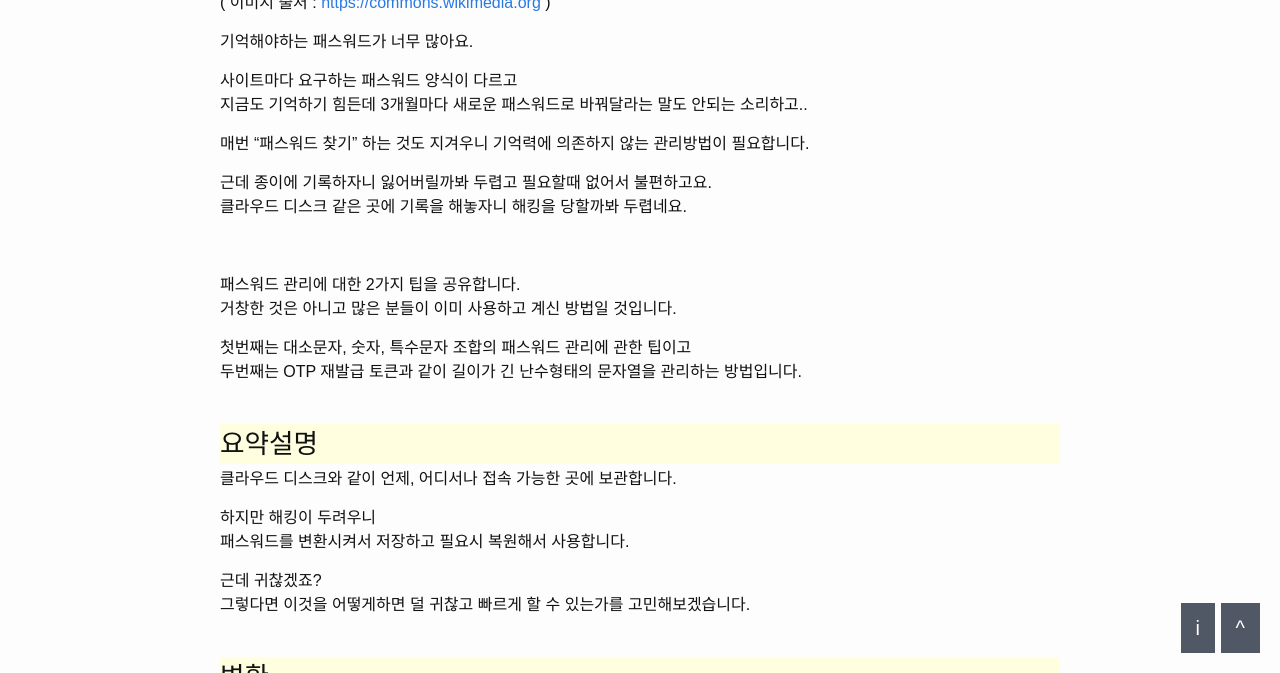
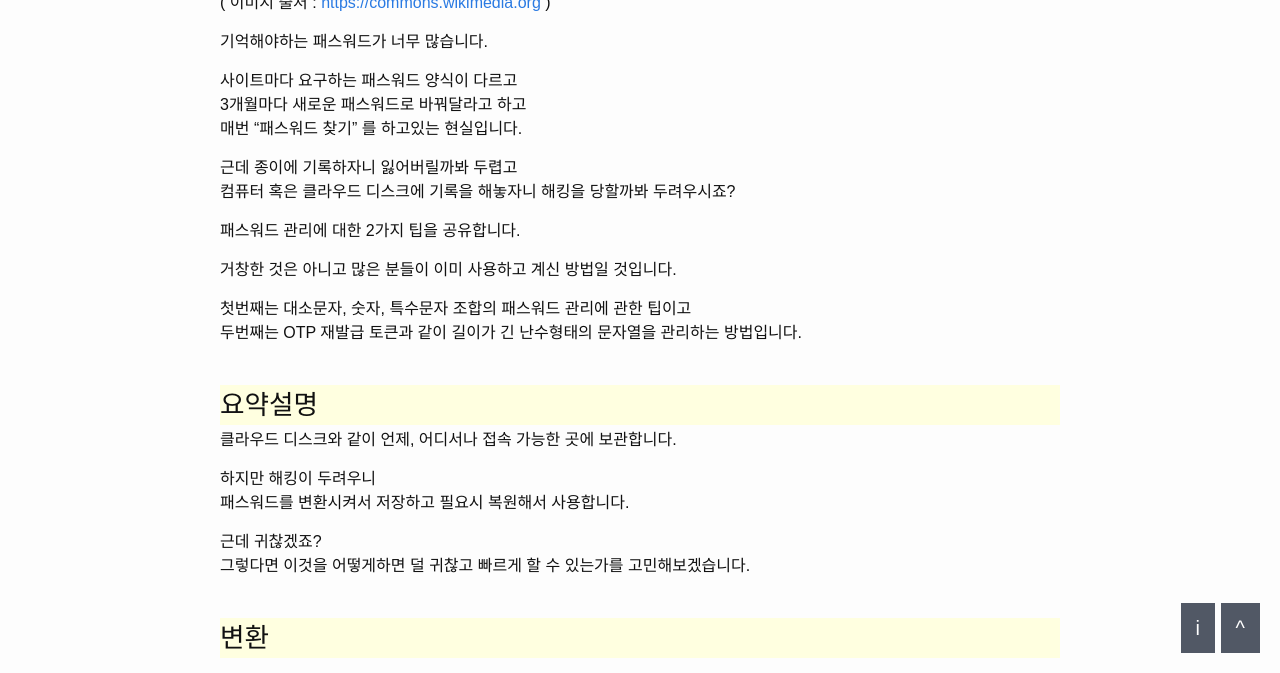
Before and after one commit to dveamer/dveamer.github.io, a Jekyll site: the page built from _posts/Tips/2011-01-26-ManagePswd.md, in a window 1280 px wide and 900 px high, scrolled down 631 px, cut to the strip 227-900 px from the top of the window. Built offline with Jekyll 4.4.1, drawn with Linux system fonts in a browser that asks for light colours; comment, search, counter and statistics services are not loaded; some of the changed text lies outside the part shown.

Commit message:
modify an article

```diff
--- a/_posts/Tips/2011-01-26-ManagePswd.md
+++ b/_posts/Tips/2011-01-26-ManagePswd.md
@@ -10,25 +10,24 @@ tags: Passphrase
 
 ( 이미지 출처 : [https://commons.wikimedia.org](https://commons.wikimedia.org/wiki/User:Zunter/Pictures) )
 
-기억해야하는 패스워드가 너무 많아요.
+기억해야하는 패스워드가 너무 많습니다.
 
 사이트마다 요구하는 패스워드 양식이 다르고
-지금도 기억하기 힘든데 3개월마다 새로운 패스워드로 바꿔달라는 말도 안되는 소리하고..
+3개월마다 새로운 패스워드로 바꿔달라고 하고
+매번 "패스워드 찾기" 를 하고있는 현실입니다.
 
-매번 "패스워드 찾기" 하는 것도 지겨우니 기억력에 의존하지 않는 관리방법이 필요합니다.
-
-근데 종이에 기록하자니 잃어버릴까봐 두렵고 필요할때 없어서 불편하고요.
-클라우드 디스크 같은 곳에 기록을 해놓자니 해킹을 당할까봐 두렵네요.
-
-<br>
+근데 종이에 기록하자니 잃어버릴까봐 두렵고
+컴퓨터 혹은 클라우드 디스크에 기록을 해놓자니 해킹을 당할까봐 두려우시죠?
 
 패스워드 관리에 대한 2가지 팁을 공유합니다.
+
+<!--more-->
+
 거창한 것은 아니고 많은 분들이 이미 사용하고 계신 방법일 것입니다.
 
 첫번째는 대소문자, 숫자, 특수문자 조합의 패스워드 관리에 관한 팁이고
 두번째는 OTP 재발급 토큰과 같이 길이가 긴 난수형태의 문자열을 관리하는 방법입니다.
 
-<!--more-->
 
 # 요약설명
 
@@ -212,4 +211,4 @@ Google OTP 재발급 토큰과 같은
 이미 평소에 자주 사용하고 있어서 더 관심을 가졌죠. 근데 실시간 자동저장 기능 때문에 뭔가 실수하면 한순간에 다 날아갈 수가 있습니다.
 열심히 찾아봤지만 과거 저장내용을 조회하는 기능은 없더군요.
 
-[Google Keep](https://keep.google.com) 에 변경내역관리 기능을 더한 앱이 [Google Docs](https://docs.google.com) 입니다.
+[Google Docs](https://docs.google.com)은 [Google Keep](https://keep.google.com) 에 변경내역관리 기능이 더해졌다고 보시면 됩니다.
```
